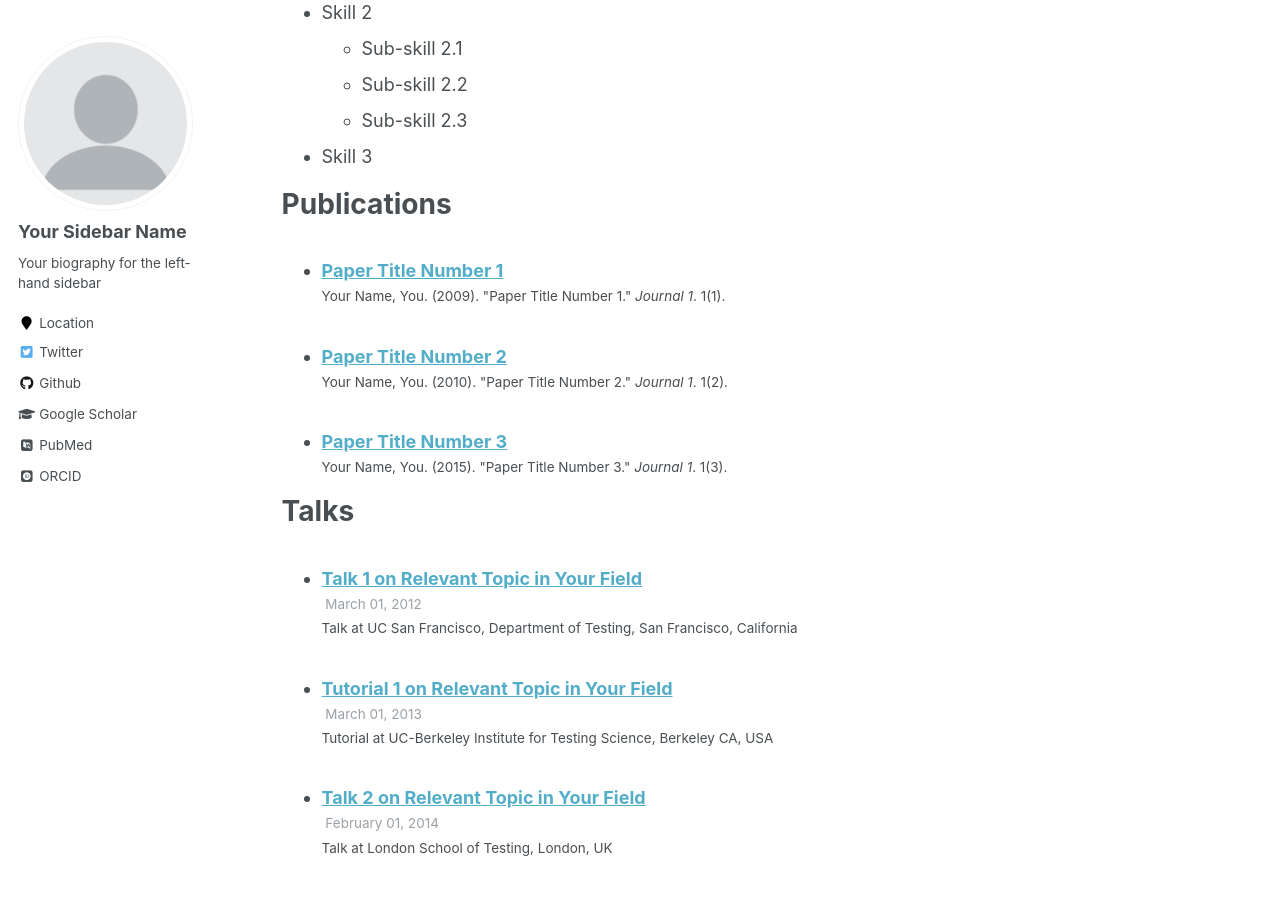
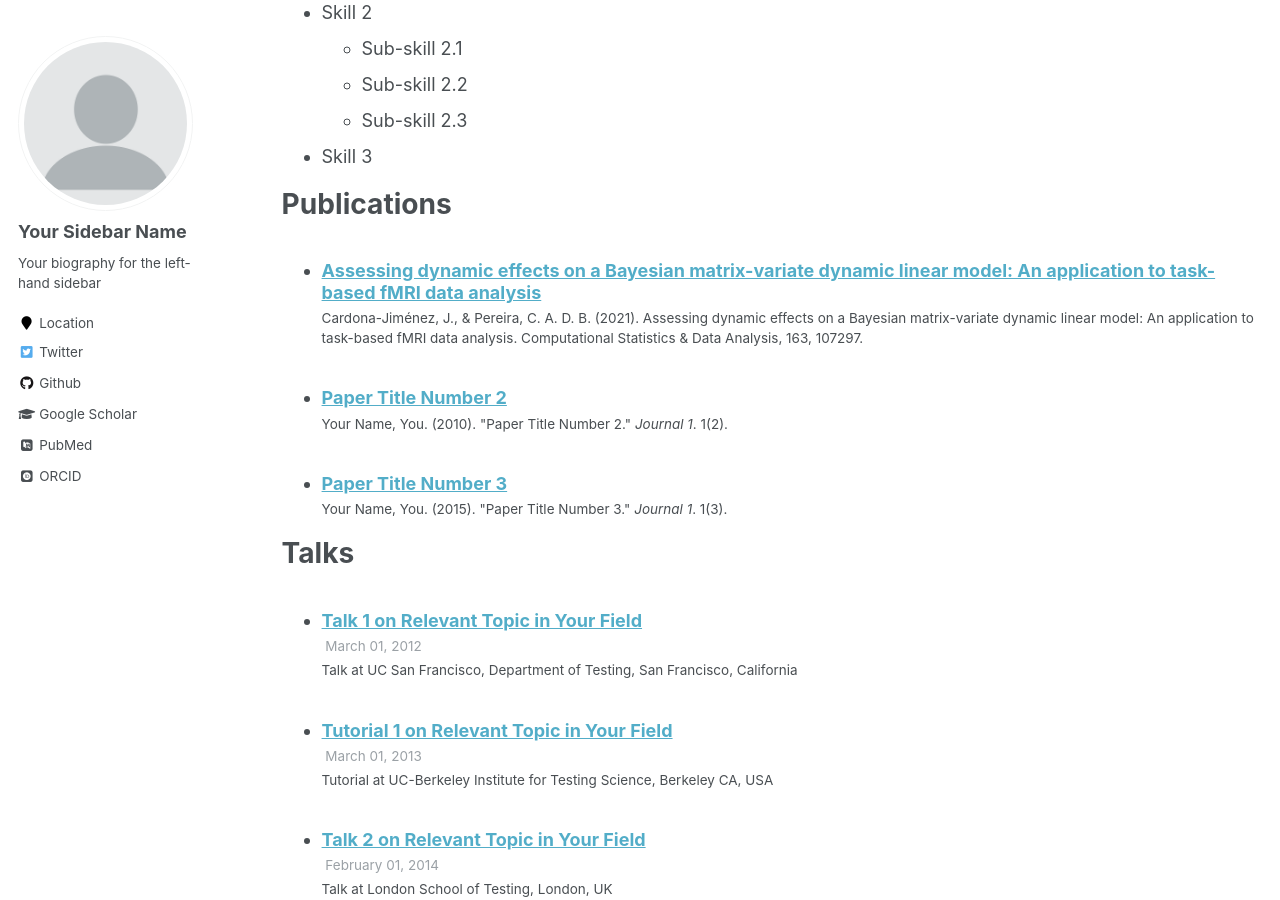
Before and after one commit to JohnatanLAB/JohnatanLAB.github.io, a Jekyll site: the page built from _pages/cv.md, in a window 1280 px wide and 900 px high, scrolled down 767 px. Built offline with Jekyll 4.4.1, drawn with Linux system fonts in a browser that asks for light colours; some web fonts are replaced.

Commit message:
Update 2009-10-01-paper-title-number-1.md
Uploading my publications

```diff
--- a/_publications/2009-10-01-paper-title-number-1.md
+++ b/_publications/2009-10-01-paper-title-number-1.md
@@ -1,15 +1,15 @@
 ---
-title: "Paper Title Number 1"
+title: "Assessing dynamic effects on a Bayesian matrix-variate dynamic linear model: An application to task-based fMRI data analysis"
 collection: publications
 permalink: /publication/2009-10-01-paper-title-number-1
 excerpt: 'This paper is about the number 1. The number 2 is left for future work.'
 date: 2009-10-01
 venue: 'Journal 1'
-paperurl: 'http://academicpages.github.io/files/paper1.pdf'
-citation: 'Your Name, You. (2009). &quot;Paper Title Number 1.&quot; <i>Journal 1</i>. 1(1).'
+paperurl: '[http://academicpages.github.io/files/paper1.pdf](https://www.sciencedirect.com/science/article/pii/S0167947321001316#br0080)'
+citation: 'Cardona-Jiménez, J., & Pereira, C. A. D. B. (2021). Assessing dynamic effects on a Bayesian matrix-variate dynamic linear model: An application to task-based fMRI data analysis. Computational Statistics & Data Analysis, 163, 107297.'
 ---
-This paper is about the number 1. The number 2 is left for future work.
 
-[Download paper here](http://academicpages.github.io/files/paper1.pdf)
+
+[Download paper here]([http://academicpages.github.io/files/paper1.pdf](https://www.sciencedirect.com/science/article/pii/S0167947321001316#br0080))
 
 Recommended citation: Your Name, You. (2009). "Paper Title Number 1." <i>Journal 1</i>. 1(1).
```
